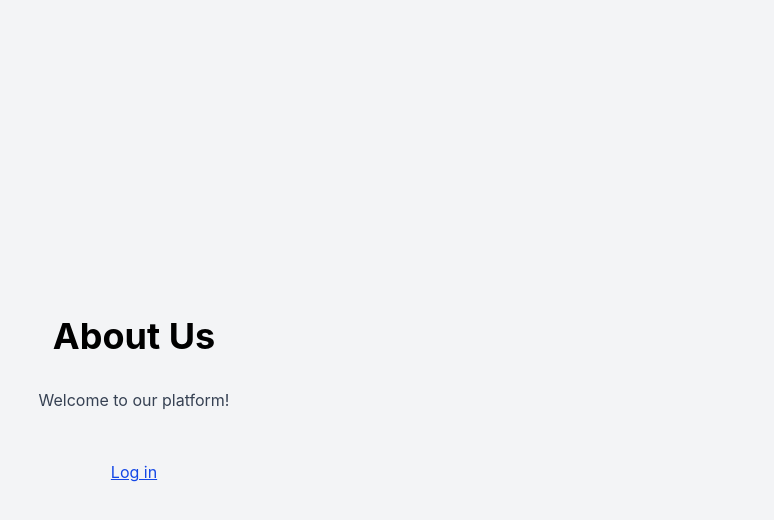
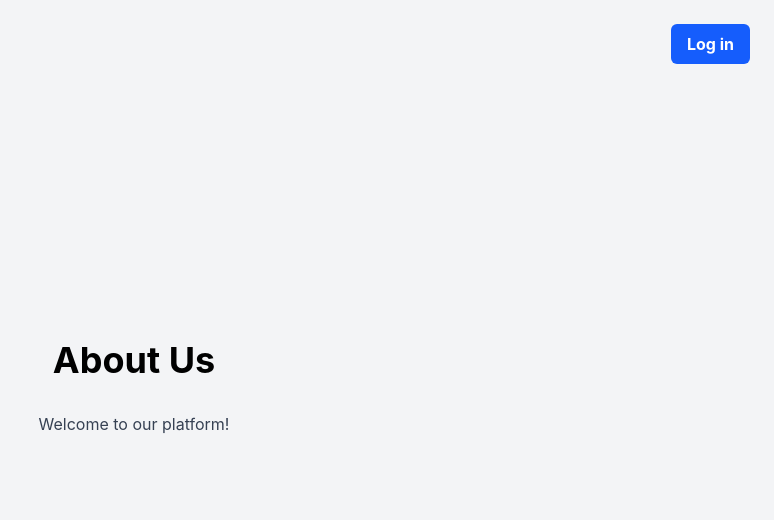
Before and after one commit to Oasis-NEU/f26-group-8, a React (Vite) app: page /about in a window 1280 px wide. Shown: the top 520 px of the page, without its empty margins (506-1280 px from the left). Built offline with nearby package versions, Linux system fonts and the light colour scheme.

Commit message:
Moved the Log in Button to the top right.

```diff
--- a/src/pages/About.jsx
+++ b/src/pages/About.jsx
@@ -29,11 +29,14 @@ function About() {
 
     return (
         <div className="flex flex-col items-center justify-center min-h-screen bg-gray-100">
+            <Link
+                to="/login"
+                className="absolute top-6 right-6 rounded-md bg-blue-600 px-4 py-2 font-bold text-white hover:bg-blue-700"
+            >
+                Log in
+            </Link>
             <h1 className="text-4xl font-bold mb-8">About Us</h1>
             <p className="text-gray-700 mb-6">Welcome to our platform!</p>
-            <Link to="/login" className="mt-6 text-blue-700 underline">
-                Log in
-            </Link>
         </div>
     )
 }
```
